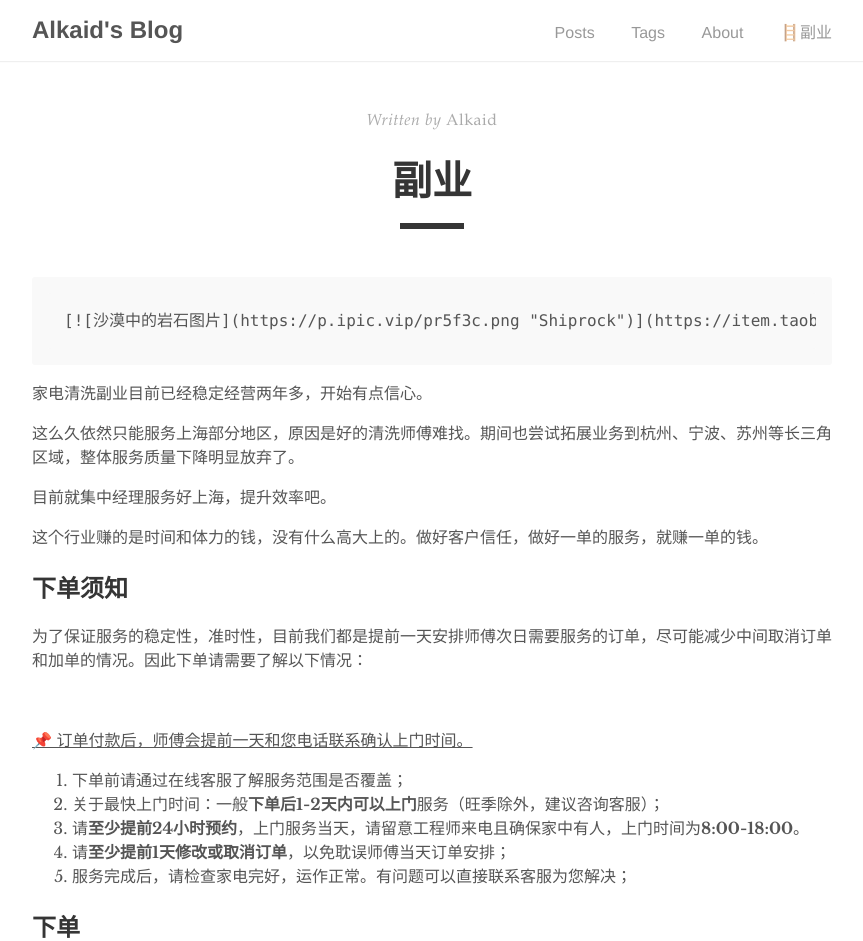
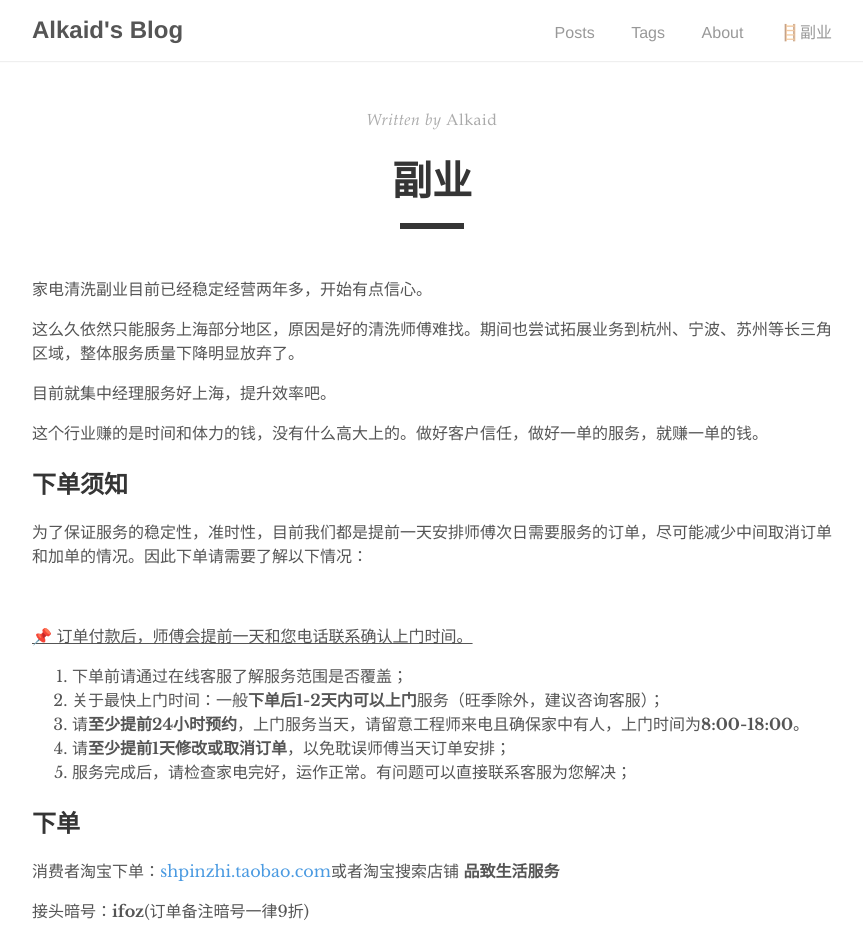
Before and after one commit to AlkaidWaong/ifoz, a Jekyll site: the page built from _pages/side.md, in a window 1280 px wide. Shown: the top 941 px of the page, without its empty margins (208-1071 px from the left). Built offline with Jekyll 4.4.1, drawn with Linux system fonts in a browser that asks for light colours.

Commit message:
Update side.md

````diff
--- a/_pages/side.md
+++ b/_pages/side.md
@@ -4,14 +4,6 @@ title: "副业"
 author: "Alkaid"
 permalink: /side/
 ---
-
-
-
-```text
-[![沙漠中的岩石图片](https://p.ipic.vip/pr5f3c.png "Shiprock")](https://item.taobao.com/item.htm?ft=t&id=663854332130)
-```
-
-
 
 家电清洗副业目前已经稳定经营两年多，开始有点信心。
 
````
